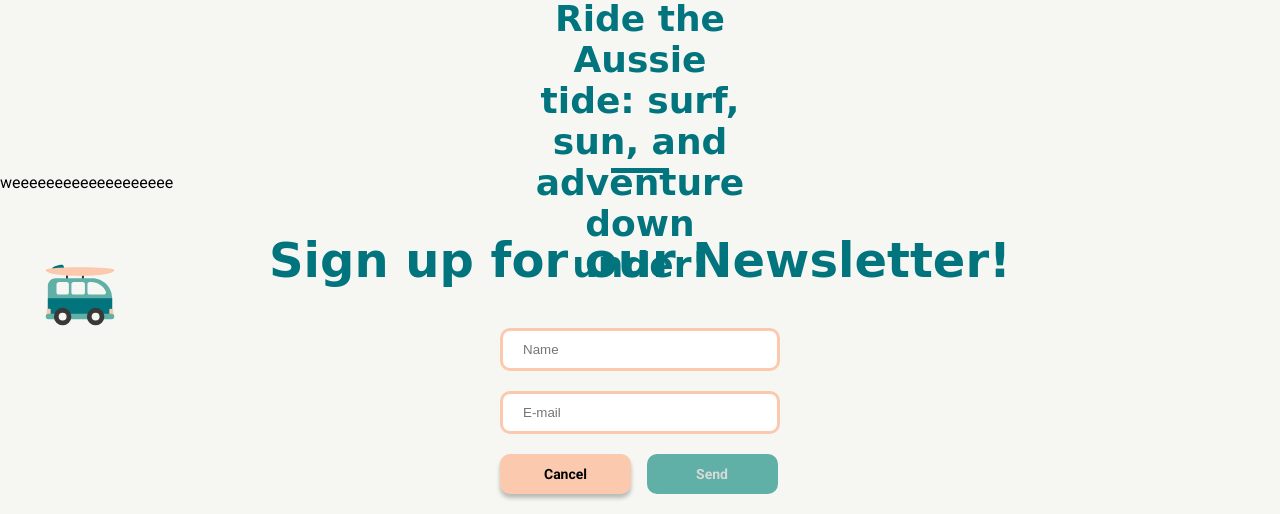
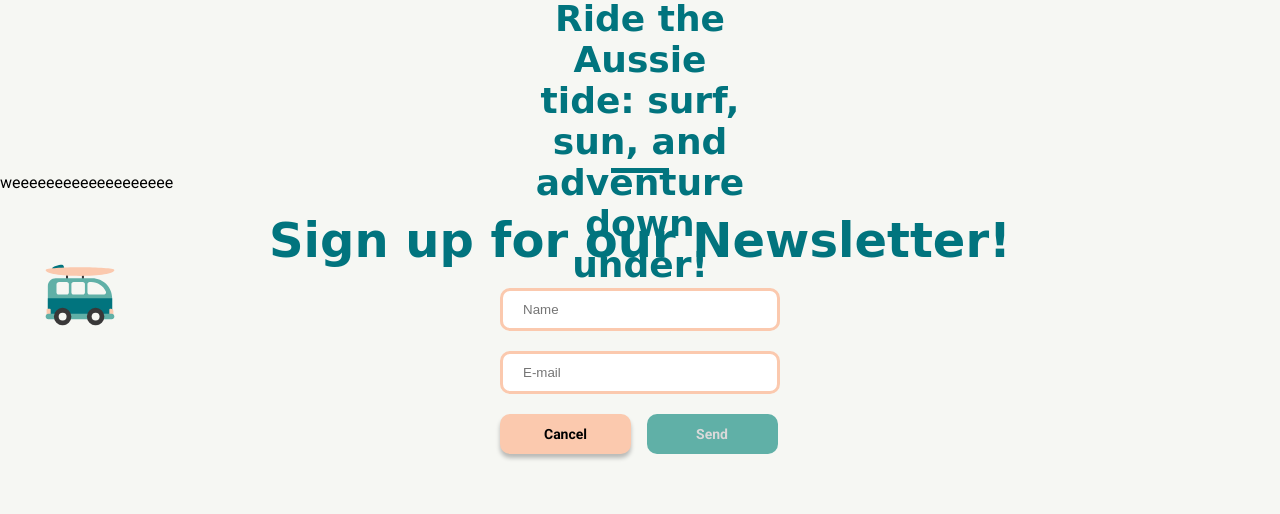
Before and after one commit to SaraGdbg/Isabella, a website built with Vite: page index.html in a window 1280 px wide. Shown: the part 438-952 px from the top of the page. After the commit the page ends 912 px from the top, so only its background shows below. Built offline with nearby package versions, Linux system fonts and the light colour scheme; a web font is replaced by a local one.

Commit message:
:lipstick: added the newsletterHeading class and adjusted line height

```diff
--- a/index.html
+++ b/index.html
@@ -82,7 +82,7 @@
     <section class="image-carousel">weeeeeeeeeeeeeeeeeee</section>
 
     <section class="newsletterFormContainer">
-      <h2>Sign up for our Newsletter!</h2>
+      <h2 class="newsletterHeading">Sign up for our Newsletter!</h2>
       <form class="newsletterForm">
         <input id="nameInput" type="text" placeholder="Name">
         <input id="emailInput" type="text" placeholder="E-mail">
--- a/scss/sections/newsletter/_newsletter-mobile.scss
+++ b/scss/sections/newsletter/_newsletter-mobile.scss
@@ -1,3 +1,7 @@
+.newsletterHeading {
+    line-height: 0.35;
+}
+
 .newsletterForm {
     width: 17.5rem;
 }
```
